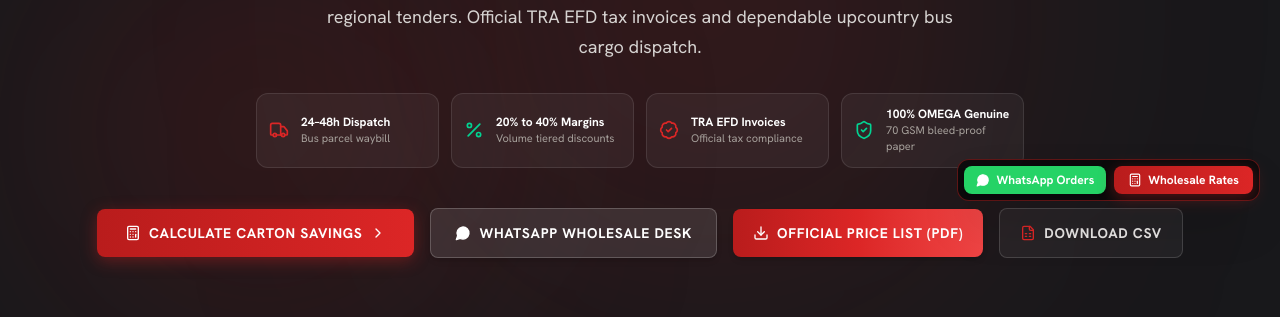
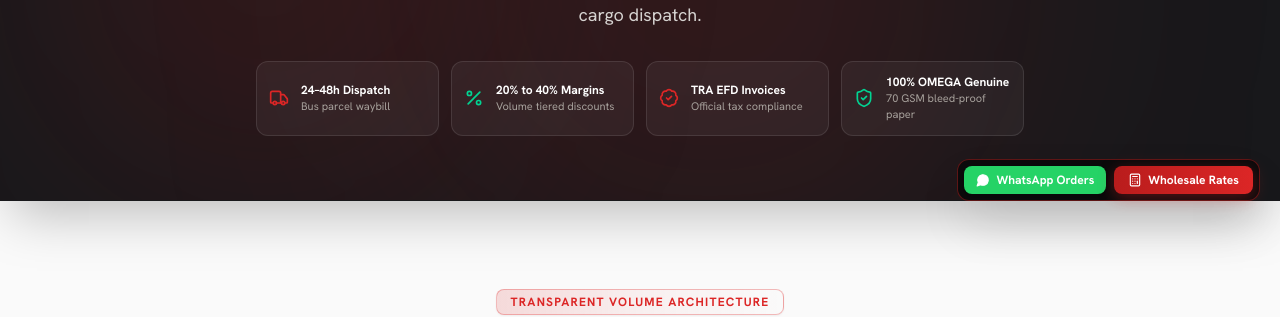
Before and after one commit to MrVishalKuriya/OMEGA-Stationery, a React (Vite) app: page /wholesale in a window 1280 px wide. Shown: the part 579-896 px from the top of the page. Built offline with nearby package versions, Linux system fonts and the light colour scheme; no server answers.

Commit message:
feat(wholesale): remove redundant hero CTA buttons stack

```diff
--- a/src/presentation/features/wholesale/components/WholesaleHero.tsx
+++ b/src/presentation/features/wholesale/components/WholesaleHero.tsx
@@ -1,30 +1,22 @@
 import React from 'react';
 import {
-  Building2,
   Truck,
   Percent,
   BadgeCheck,
   ShieldCheck,
-  Calculator,
-  ChevronRight,
-  MessageCircle,
-  FileSpreadsheet,
-  Download,
 } from 'lucide-react';
 
 interface WholesaleHeroProps {
   language: string;
-  cleanWhatsappDigits: string;
-  onExportCSV: () => void;
+  cleanWhatsappDigits?: string;
+  onExportCSV?: () => void;
 }
 
 export const WholesaleHero: React.FC<WholesaleHeroProps> = ({
   language,
-  cleanWhatsappDigits,
-  onExportCSV,
 }) => {
   return (
-    <section className="relative overflow-hidden w-full bg-[#18181b] text-white py-16 lg:py-24 border-b border-[#18181b] shadow-2xl">
+    <section className="relative overflow-hidden w-full bg-[#18181b] text-white py-12 lg:py-16 border-b border-[#18181b] shadow-2xl">
       {/* Soft Ambient Warm Glows */}
       <div className="absolute top-1/4 right-1/4 w-[500px] h-[500px] bg-[#dc2626]/18 rounded-full blur-[140px] pointer-events-none" />
       <div className="absolute bottom-0 left-10 w-[450px] h-[450px] bg-[#b91c1c]/15 rounded-full blur-[120px] pointer-events-none" />
@@ -52,7 +44,7 @@ export const WholesaleHero: React.FC<WholesaleHeroProps> = ({
         </p>
 
         {/* Quick-Trust Metrics Strip */}
-        <div className="grid grid-cols-2 md:grid-cols-4 gap-3 max-w-3xl mx-auto mb-10 text-left">
+        <div className="grid grid-cols-2 md:grid-cols-4 gap-3 max-w-3xl mx-auto text-left">
           <div className="bg-white/5 border border-white/10 rounded-xl p-3 flex items-center gap-3">
             <Truck className="w-5 h-5 text-[#dc2626] shrink-0" />
             <div>
@@ -82,49 +74,6 @@ export const WholesaleHero: React.FC<WholesaleHeroProps> = ({
             </div>
           </div>
         </div>
-
-        {/* Call to Actions */}
-        <div className="flex flex-wrap items-center justify-center gap-3 sm:gap-4">
-          <a
-            href="#calculator"
-            className="btn-ledup-copper group px-7 py-3.5 rounded-lg text-xs sm:text-sm uppercase tracking-wider font-bold inline-flex items-center gap-2 shadow-lg min-h-[44px] active:scale-95"
-          >
-            <Calculator className="w-4 h-4 text-white" />
-            <span>Calculate Carton Savings</span>
-            <ChevronRight className="w-4 h-4 text-white group-hover:translate-x-0.5 transition-transform" />
-          </a>
-
-          <a
-            href={`https://wa.me/${cleanWhatsappDigits}?text=${encodeURIComponent(
-              'Hello OMEGA Tanzania, I would like to inquire about wholesale prices and carton availability for bulk ordering.'
-            )}`}
-            target="_blank"
-            rel="noopener noreferrer"
-            className="px-6 py-3.5 rounded-lg bg-white/10 hover:bg-white/20 text-white border border-white/20 text-xs sm:text-sm font-bold uppercase tracking-wider transition-all shadow-md inline-flex items-center gap-2 min-h-[44px] active:scale-95"
-          >
-            <MessageCircle className="w-4 h-4 fill-white" />
-            <span>WhatsApp Wholesale Desk</span>
-          </a>
-
-          <a
-            href="/uploads/PL00001.pdf"
-            target="_blank"
-            rel="noopener noreferrer"
-            className="px-5 py-3.5 rounded-lg bg-gradient-to-r from-[#b91c1c] via-[#dc2626] to-[#ef4444] hover:from-[#991b1b] hover:to-[#dc2626] text-white text-xs sm:text-sm font-bold uppercase tracking-wider transition-all shadow-md inline-flex items-center gap-2 min-h-[44px] active:scale-95 font-mono"
-          >
-            <Download className="w-4 h-4 text-white" />
-            <span>Official Price List (PDF)</span>
-          </a>
-
-          <button
-            type="button"
-            onClick={onExportCSV}
-            className="px-5 py-3.5 rounded-lg bg-white/5 hover:bg-white/15 text-stone-200 border border-white/15 text-xs sm:text-sm font-bold uppercase tracking-wider transition-colors inline-flex items-center gap-2 min-h-[44px] active:scale-95"
-          >
-            <FileSpreadsheet className="w-4 h-4 text-[#dc2626]" />
-            <span>Download CSV</span>
-          </button>
-        </div>
       </div>
     </section>
   );
```
